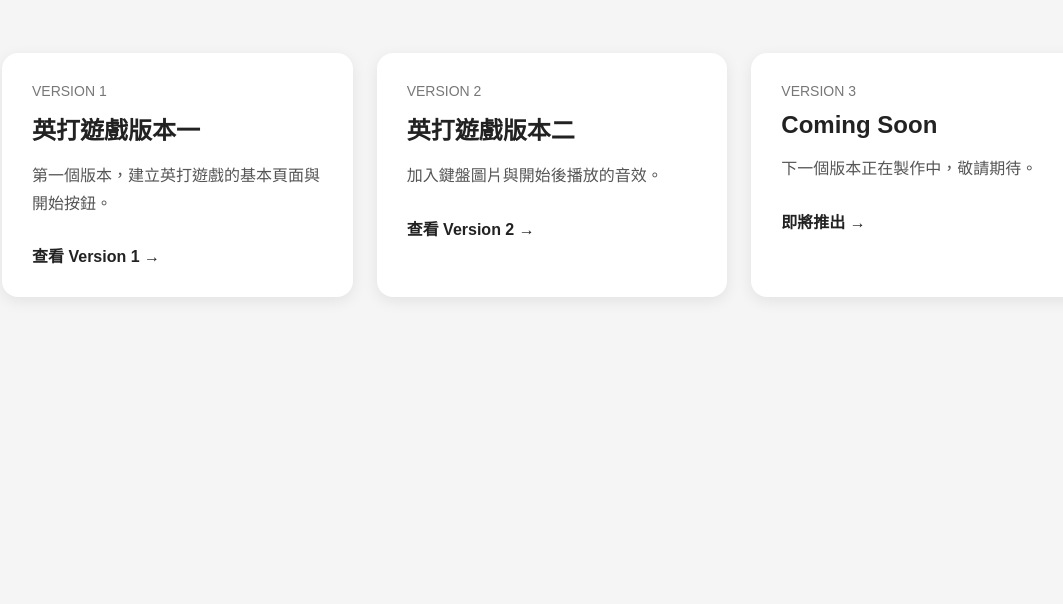
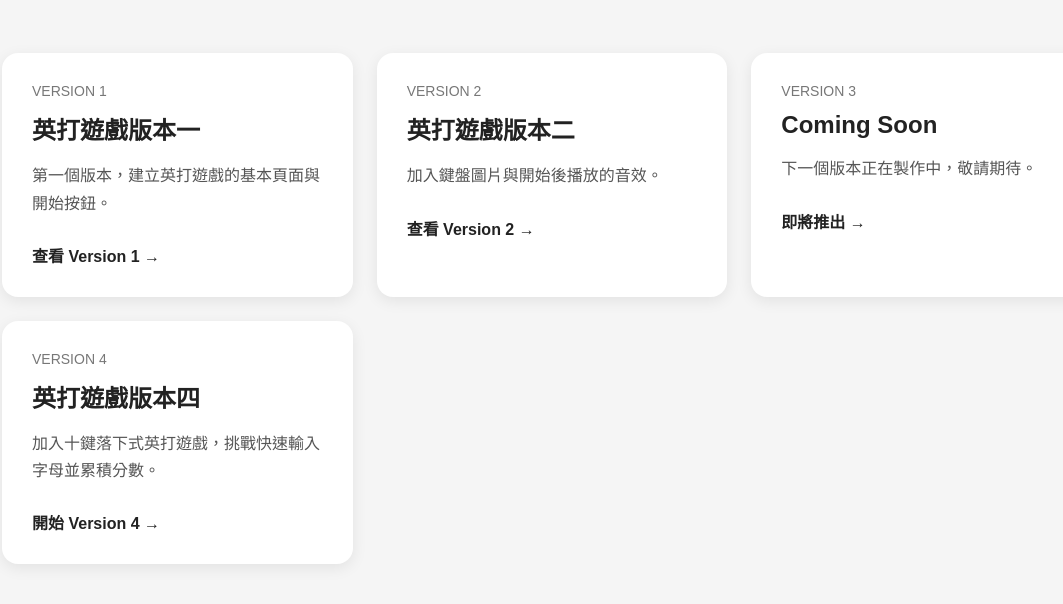
Before and after one commit to 241666/typing-history, a plain HTML site: page index.html in a window 1280 px wide. Shown: the part 170-774 px from the top of the page, without its empty margins (88-1151 px from the left). Drawn offline with Linux system fonts and the light colour scheme.

Commit message:
Add Version 4 with new gameplay features
Added Version 4 of the typing game with new features.

```diff
--- a/index.html
+++ b/index.html
@@ -138,7 +138,18 @@
         </p>
         <span class="button">即將推出 →</span>
       </a>
-
+      <!-- Version 4 -->
+      <a
+        class="card"
+        href="v4/index.html"
+      >
+        <div class="version">VERSION 4</div>
+        <h2>英打遊戲版本四</h2>
+        <p>
+          加入十鍵落下式英打遊戲，挑戰快速輸入字母並累積分數。
+        </p>
+        <span class="button">開始 Version 4 →</span>
+      </a>
     </div>
 
   </main>
```
